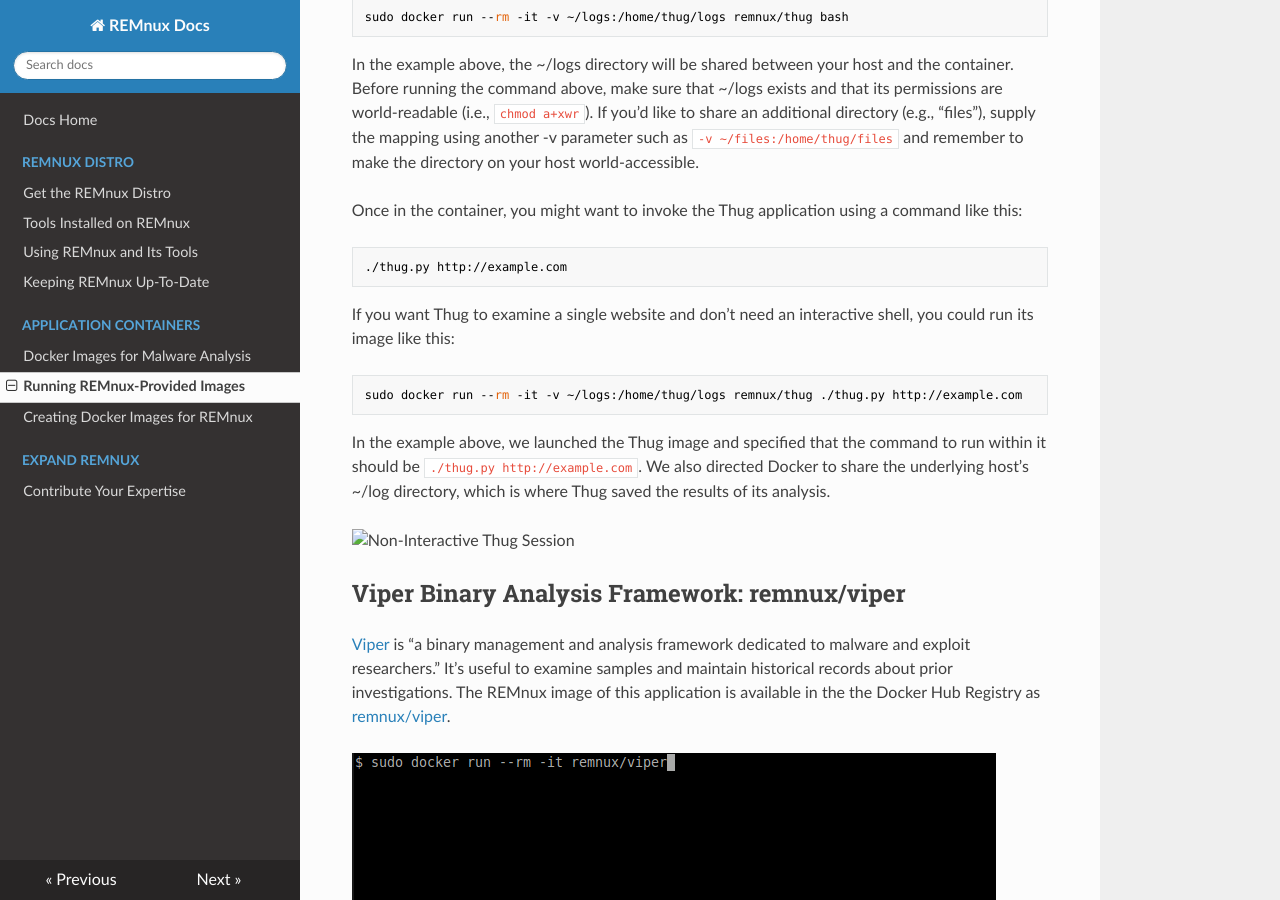
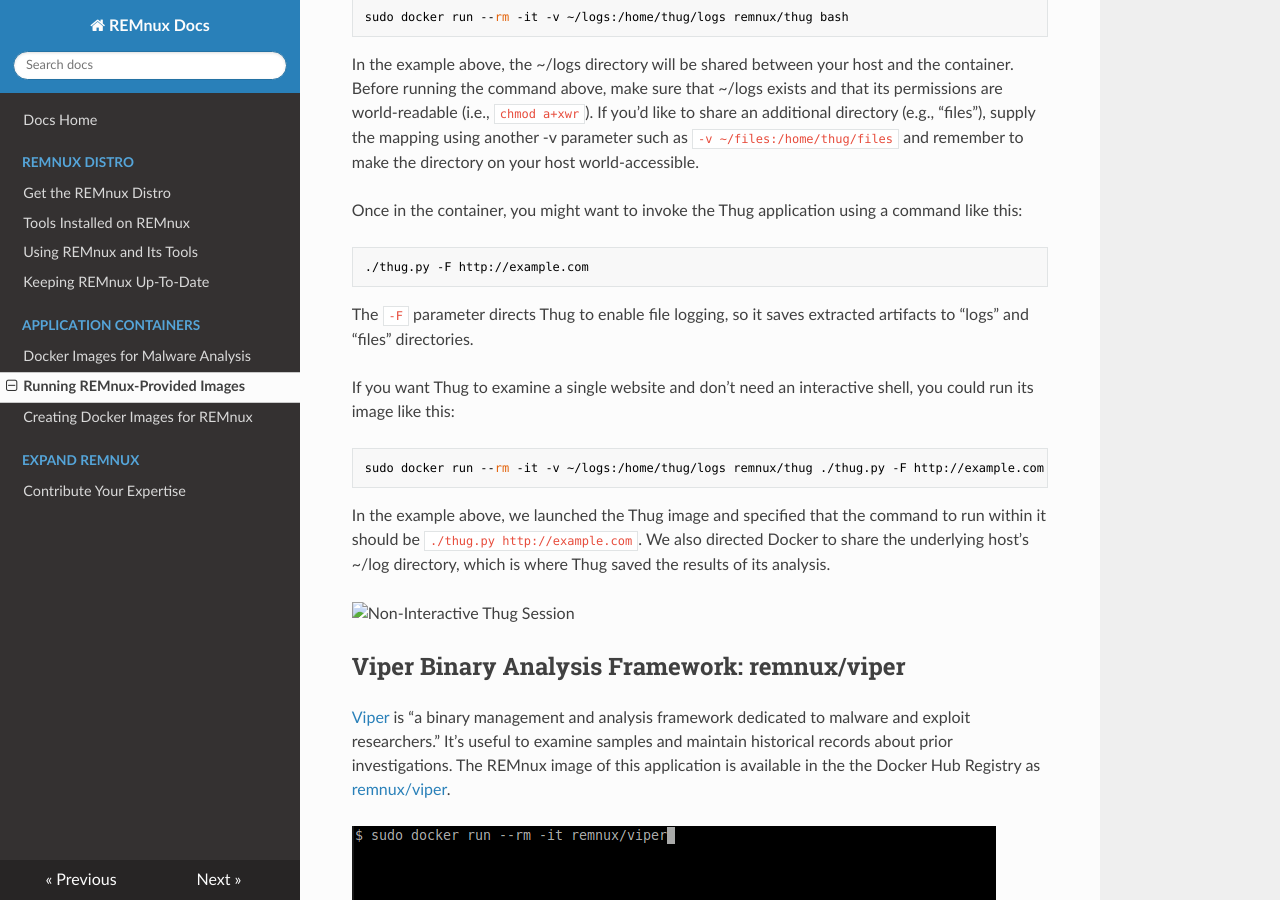
Before and after one commit to wzod/docs, an MkDocs documentation site: the page built from source/containers/run-apps.md, in a window 1280 px wide and 900 px high, scrolled down 2401 px. Built offline with MkDocs 1.6.1, drawn with Linux system fonts in a browser that asks for light colours; nearby versions of some CDN libraries; old or Windows-style settings are respelled for this version of MkDocs.

Commit message:
Updated Thug container instructions to specify -F for file logging.

```diff
--- a/source/containers/run-apps.md
+++ b/source/containers/run-apps.md
@@ -44,11 +44,13 @@
 
 Once in the container, you might want to invoke the Thug application using a command like this:
 
-    ./thug.py http://example.com
+    ./thug.py -F http://example.com
+
+The `-F` parameter directs Thug to enable file logging, so it saves extracted artifacts to "logs" and "files" directories.
 
 If you want Thug to examine a single website and don't need an interactive shell, you could run its image like this:
 
-    sudo docker run --rm -it -v ~/logs:/home/thug/logs remnux/thug ./thug.py http://example.com
+    sudo docker run --rm -it -v ~/logs:/home/thug/logs remnux/thug ./thug.py -F http://example.com
 
 In the example above, we launched the Thug image and specified that the command to run within it should be `./thug.py http://example.com`. We also directed Docker to share the underlying host's ~/log directory, which is where Thug saved the results of its analysis.
 
```
